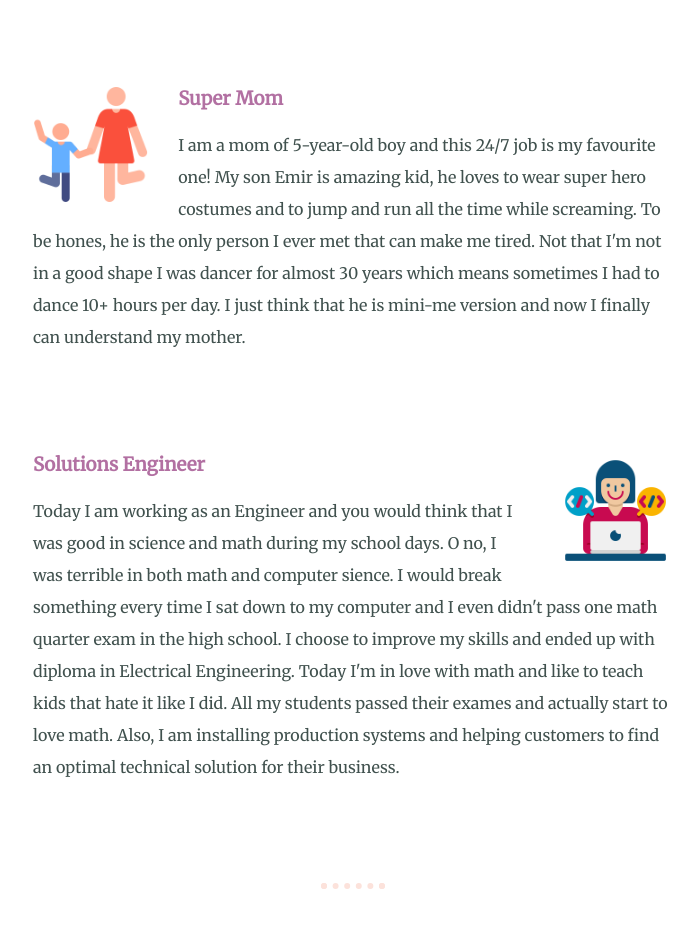
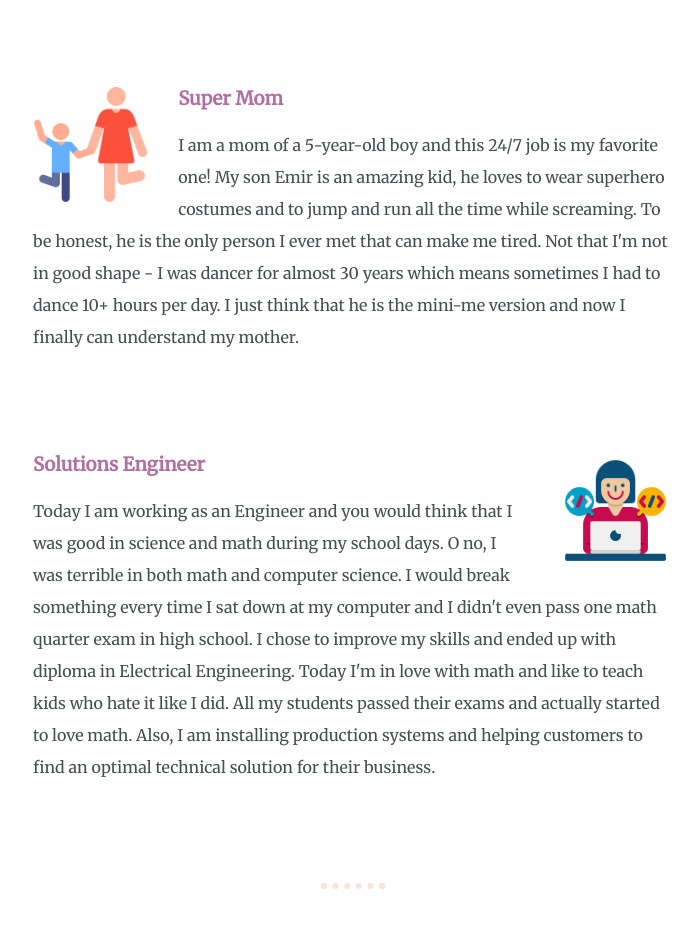
Before and after one commit to L3jla/CSS-Site, a plain HTML site: page index.html in a window 1280 px wide. Shown: the part 1580-2507 px from the top of the page, without its empty margins (287-986 px from the left). Drawn offline with Linux system fonts and the light colour scheme; a web font is replaced by a local one.

Commit message:
Update index.html

```diff
--- a/index.html
+++ b/index.html
@@ -30,12 +30,13 @@
         <div class="skill-row">
           <img class="mom" src="images/walking.png" alt="mom">
           <h3>Super Mom</h3>
-          <p>I am a mom of 5-year-old boy and this 24/7 job is my favourite one! My son Emir is amazing kid, he loves to wear super hero costumes and to jump and run all the time while screaming. To be hones, he is the only person I ever met that can make me tired. Not that I'm not in a good shape I was dancer for almost 30 years which means sometimes I had to dance 10+ hours per day. I just think that he is mini-me version and now I finally can understand my mother. </p>
+          <p> I am a mom of a 5-year-old boy and this 24/7 job is my favorite one! My son Emir is an amazing kid, he loves to wear superhero costumes and to jump and run all the time while screaming. To be honest, he is the only person I ever met that can make me tired. Not that I'm not in good shape - I was dancer for almost 30 years which means sometimes I had to dance 10+ hours per day. I just think that he is the mini-me version and now I finally can understand my mother. </p>
         </div>
         <div class="skill-row">
           <img class="work" src="images/software-developer.png" alt="work">
           <h3>Solutions Engineer</h3>
-          <p> Today I am working as an Engineer and you would think that I was good in science and math during my school days. O no, I was terrible in both math and computer sience. I would break something every time I sat down to my computer and I even didn't pass one math quarter exam in the high school. I choose to improve my skills and ended up with diploma in Electrical Engineering. Today I'm in love with math and like to teach kids that hate it like I did. All my students passed their exames and actually start to love math. Also, I am installing production systems and helping customers to find an optimal technical solution for their business. </p>
+          <p> Today I am working as an Engineer and you would think that I was good in science and math during my school days. O no, I was terrible in both math and computer science. I would break something every time I sat down at my computer and I didn't even pass one math quarter exam in high school. I chose to improve my skills and ended up with diploma in Electrical Engineering. Today I'm in love with math and like to teach kids who hate it like I did. All my students passed their exams and actually started to love math. Also, I am installing production systems and helping customers to find an optimal technical solution for their business.
+ </p>
         </div>
       </div>
       <hr>
```
